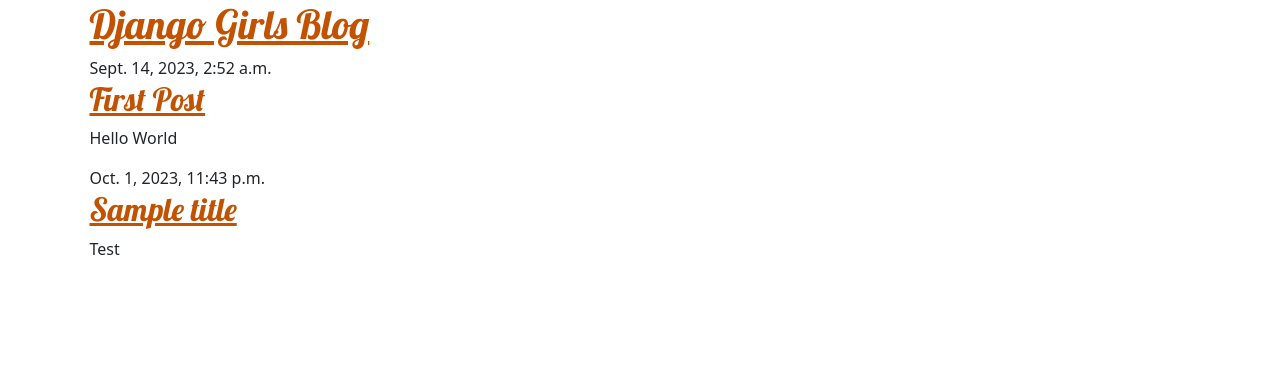
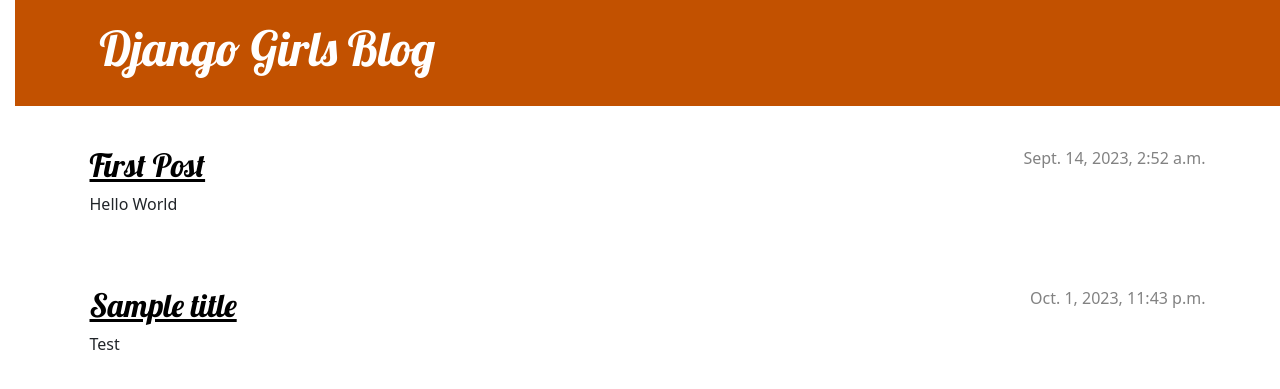
Before and after one commit to Davjandro/my-first-blog, a Django app: page / in a window 1280 px wide. Shown: the top 389 px of the page. Run offline with Django 4.2, Linux system fonts and the light colour scheme; data comes from the database, SQL or seed files in the repository.

Commit message:
Added view and template for detailed blog post as well as CSS for the site.

```diff
--- a/blog/static/css/blog.css
+++ b/blog/static/css/blog.css
@@ -5,3 +5,73 @@
 body {
     padding-left: 15px;
 }
+.page-header {
+    background-color: #C25100;
+    margin-top: 0;
+    margin-bottom: 40px;
+    padding: 20px 20px 20px 40px;
+}
+
+.page-header h1,
+.page-header h1 a,
+.page-header h1 a:visited,
+.page-header h1 a:active {
+    color: #ffffff;
+    font-size: 36pt;
+    text-decoration: none;
+}
+
+h1,
+h2,
+h3,
+h4 {
+    font-family: 'Lobster', cursive;
+}
+
+.date {
+    color: #828282;
+}
+
+.save {
+    float: right;
+}
+
+.post-form textarea,
+.post-form input {
+    width: 100%;
+}
+
+.top-menu,
+.top-menu:hover,
+.top-menu:visited {
+    color: #ffffff;
+    float: right;
+    font-size: 26pt;
+    margin-right: 20px;
+}
+
+.post {
+    margin-bottom: 70px;
+}
+
+.post h2 a,
+.post h2 a:visited {
+    color: #000000;
+}
+
+.post > .date,
+.post > .actions {
+    float: right;
+}
+
+.btn-secondary,
+.btn-secondary:visited {
+    color: #C25100;
+    background: none;
+    border-color: #C25100;
+}
+
+.btn-secondary:hover {
+    color: #FFFFFF;
+    background-color: #C25100;
+}
--- a/blog/templates/blog/post_list.html
+++ b/blog/templates/blog/post_list.html
@@ -6,7 +6,7 @@
             <time class="date">
                 {{ post.published_date }}
             </time>
-            <h2><a href="">{{ post.title }}</a></h2>
+            <h2><a href="{% url 'post_detail' pk=post.pk %}">{{ post.title }}</a></h2>
             <p>{{ post.text|linebreaksbr }}</p>
         </article>
     {% endfor %}
--- a/blog/urls.py
+++ b/blog/urls.py
@@ -3,4 +3,5 @@
 
 urlpatterns = [
     path('', views.post_list, name='post_list'),
+    path('post/<int:pk>/', views.post_detail, name='post_detail'),
 ]
--- a/blog/views.py
+++ b/blog/views.py
@@ -1,7 +1,12 @@
 from django.shortcuts import render
 from django.utils import timezone
 from .models import Post
+from django.shortcuts import render, get_object_or_404
 
 def post_list(request):
     posts = Post.objects.filter(published_date__lte=timezone.now()).order_by('published_date')
     return render(request, 'blog/post_list.html', {'posts': posts})
+
+def post_detail(request, pk):
+    post = get_object_or_404(Post, pk=pk)
+    return render(request, 'blog/post_detail.html', {'post': post})
--- a/mysite/settings.py
+++ b/mysite/settings.py
@@ -25,7 +25,7 @@
 # SECURITY WARNING: don't run with debug turned on in production!
 DEBUG = True
 
-ALLOWED_HOSTS = ['127.0.0.1', '.pythonanywhere.com', 'localhost']
+ALLOWED_HOSTS = ['127.0.0.1', '.pythonanywhere.com']
 
 
 # Application definition
```
Also changed, not shown: blog/templates/blog/post_detail.html (added, +13 -0 lines).
